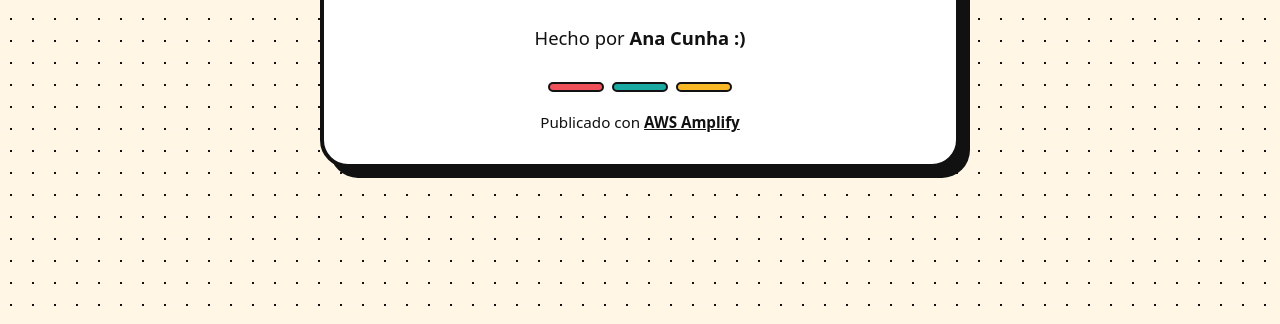
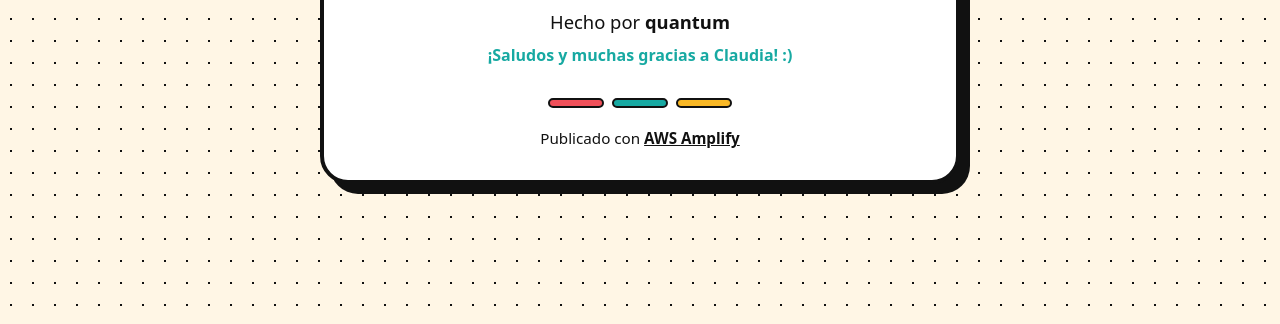
Before and after one commit to QuantumEdu/nerdearla-mx-aws, a plain HTML site: page index.html in a window 1280 px wide. Shown: the part 476-800 px from the top of the page. Drawn offline with Linux system fonts and the light colour scheme.

Commit message:
feat: update author to quantum and add greetings to claudia

```diff
--- a/index.html
+++ b/index.html
@@ -17,7 +17,8 @@
       <p class="meta">CDMX · Noviembre 2026</p>
 
       <!-- Cambia "Tu nombre" por tu nombre, haz commit y mira cómo Amplify vuelve a publicar tu página -->
-      <p class="by">Hecho por <strong>Ana Cunha :)</strong></p>
+      <p class="by">Hecho por <strong>quantum</strong></p>
+      <p class="greetings">¡Saludos y muchas gracias a Claudia! :)</p>
 
       <div class="stripes" aria-hidden="true"><span></span><span></span><span></span></div>
 
--- a/styles.css
+++ b/styles.css
@@ -61,6 +61,13 @@ h1 {
   font-size: 1.15rem;
 }
 
+.greetings {
+  margin: 10px 0 0;
+  font-size: 1rem;
+  color: var(--teal);
+  font-weight: 600;
+}
+
 .stripes {
   display: flex;
   justify-content: center;
```
